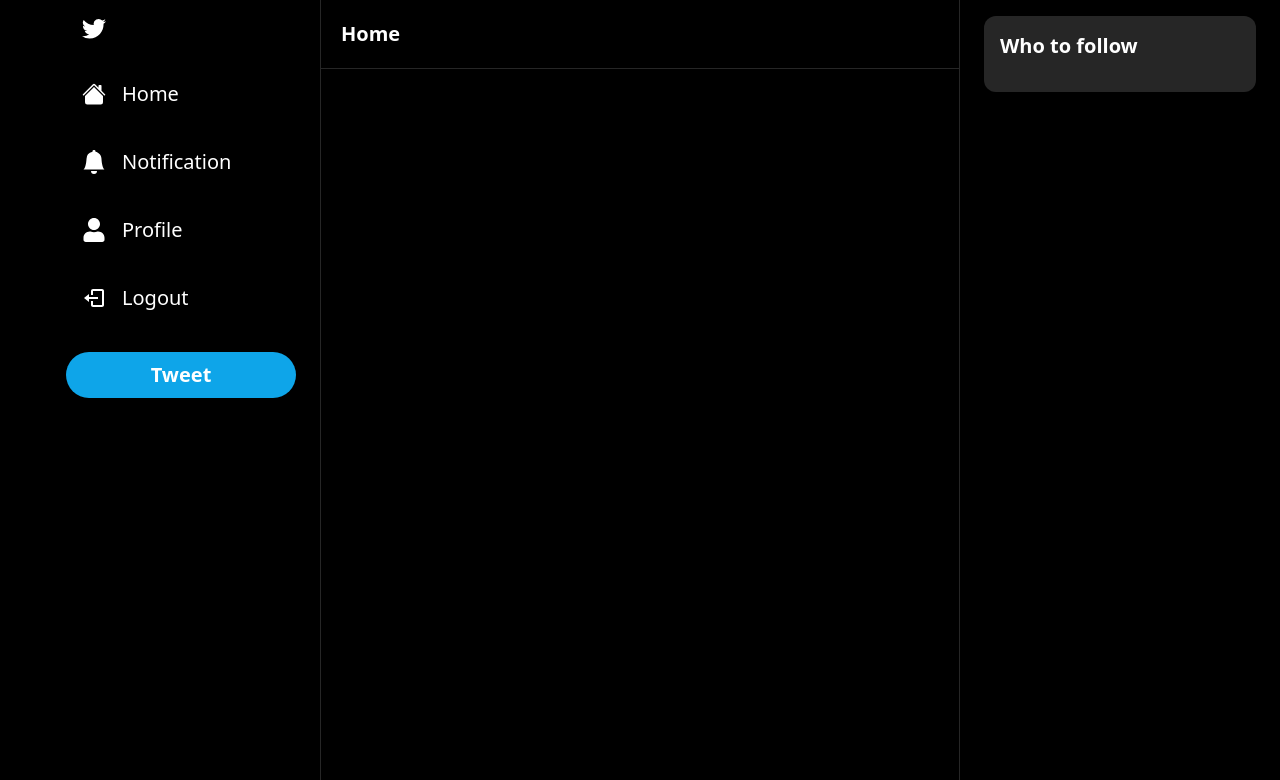
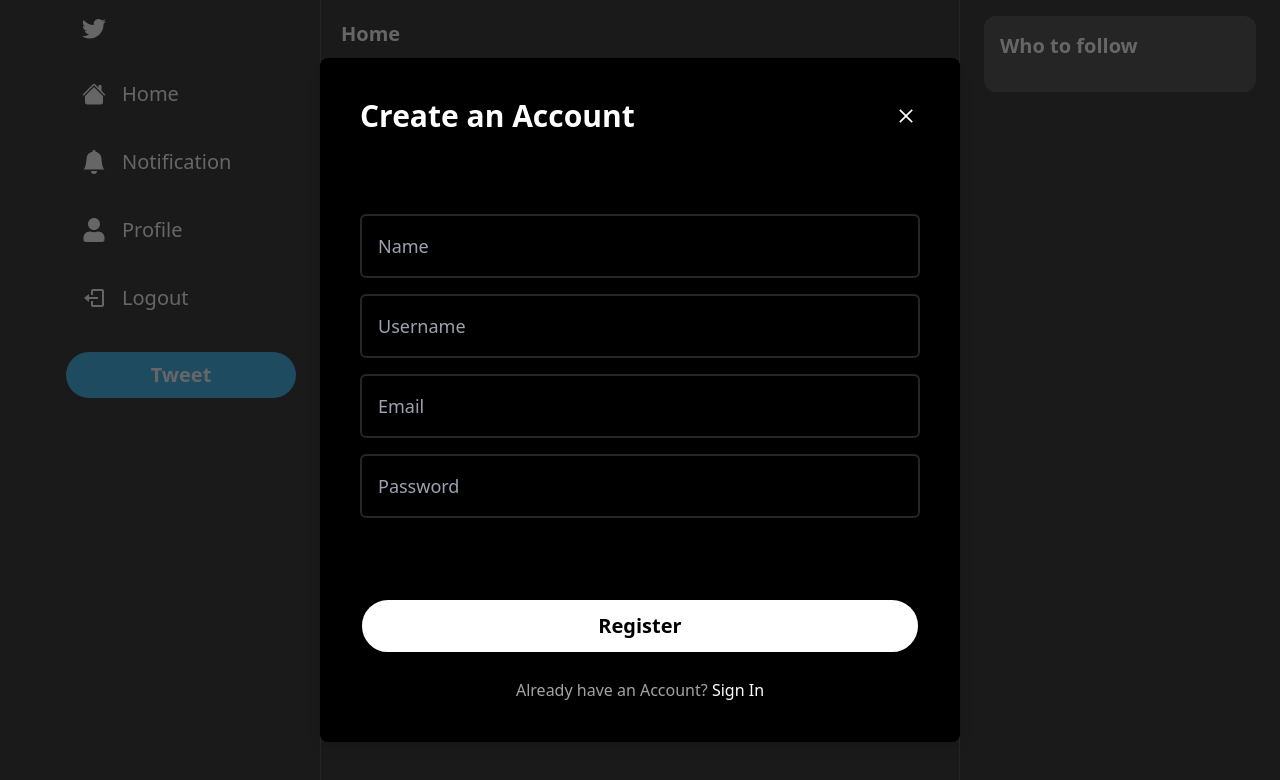
Before and after one commit to sushantskb/Twitter-Clone, a Next.js app: page / in a window 1280 px wide. Shown: the top 780 px of the page. Built offline with nearby package versions, Linux system fonts and the light colour scheme.

Commit message:
added the register modal

```diff
--- a/components/Modal.tsx
+++ b/components/Modal.tsx
@@ -66,6 +66,7 @@
                 large
                 onClick={handleSubmit}
               />
+              {footer}
             </div>
           </div>
         </div>
--- /dev/null
+++ b/components/modals/RegisterModal.tsx
@@ -0,0 +1,90 @@
+import React, { useCallback, useState } from "react";
+import Input from "../Input";
+import Modal from "../Modal";
+import useRegister from "@/hooks/useRegisterMiodal";
+import useLoginModal from "@/hooks/useLoginModal";
+
+const RegisterModal = () => {
+  const loginModal = useLoginModal();
+  const registerModal = useRegister();
+  const [email, setEmail] = useState("");
+  const [password, setPassword] = useState("");
+  const [name, setName] = useState("");
+  const [userName, setUsername] = useState("");
+  const [isLoading, setIsLoading] = useState(false);
+
+  const onToggle = useCallback(() => {
+    if (isLoading) {
+      return;
+    }
+    registerModal.onClose();
+    loginModal.onOpen();
+  }, [registerModal, loginModal, isLoading]);
+
+  const onSubmit = useCallback(async () => {
+    try {
+      setIsLoading(true);
+
+      // todo register and login logic
+
+      registerModal.onClose();
+    } catch (error) {
+      console.log(error);
+    } finally {
+      setIsLoading(false);
+    }
+  }, [registerModal]);
+  const bodyContent = (
+    <div className="flex flex-col gap-4">
+      <Input
+        placeholder="Name"
+        onChange={(e) => setName(e.target.value)}
+        value={name}
+        disabled={isLoading}
+      />
+      <Input
+        placeholder="Username"
+        onChange={(e) => setUsername(e.target.value)}
+        value={userName}
+        disabled={isLoading}
+      />
+      <Input
+        placeholder="Email"
+        onChange={(e) => setEmail(e.target.value)}
+        value={email}
+        disabled={isLoading}
+      />
+      <Input
+        placeholder="Password"
+        onChange={(e) => setPassword(e.target.value)}
+        value={password}
+        disabled={isLoading}
+      />
+    </div>
+  );
+
+  const footerContent = (
+    <div className="text-neutral-400 text-center mt-4">
+      <p>
+        Already have an Account?{" "}
+        <span className="text-white cursor-pointer hover:underline" onClick={onToggle}>
+          Sign In
+        </span>
+      </p>
+    </div>
+  );
+  return (
+    <Modal
+      disabled={isLoading}
+      isOpen={registerModal.isOpen}
+      title="Create an Account"
+      actionLabel="Register"
+      onClose={registerModal.onClose}
+      onSubmit={onSubmit}
+      body={bodyContent}
+      footer={footerContent}
+    />
+  );
+};
+
+export default RegisterModal;
--- /dev/null
+++ b/hooks/useRegisterMiodal.ts
@@ -0,0 +1,15 @@
+import { create } from "zustand";
+
+interface RegisterModalStore {
+  isOpen: boolean;
+  onOpen: () => void;
+  onClose: () => void;
+}
+
+const useRegister = create<RegisterModalStore>((set) => ({
+  isOpen: true, // making true while testing
+  onOpen: () => set({ isOpen: true }),
+  onClose: () => set({ isOpen: false }),
+}));
+
+export default useRegister;
--- a/pages/_app.tsx
+++ b/pages/_app.tsx
@@ -1,6 +1,7 @@
 import Layout from "@/components/Layout";
 import Modal from "@/components/Modal";
 import LoginModal from "@/components/modals/LoginModal";
+import RegisterModal from "@/components/modals/RegisterModal";
 import "@/styles/globals.css";
 import type { AppProps } from "next/app";
 
@@ -8,6 +9,7 @@
   return (
     <>
       <LoginModal />
+      <RegisterModal />
       <Layout>
         <Component {...pageProps} />
       </Layout>
```
